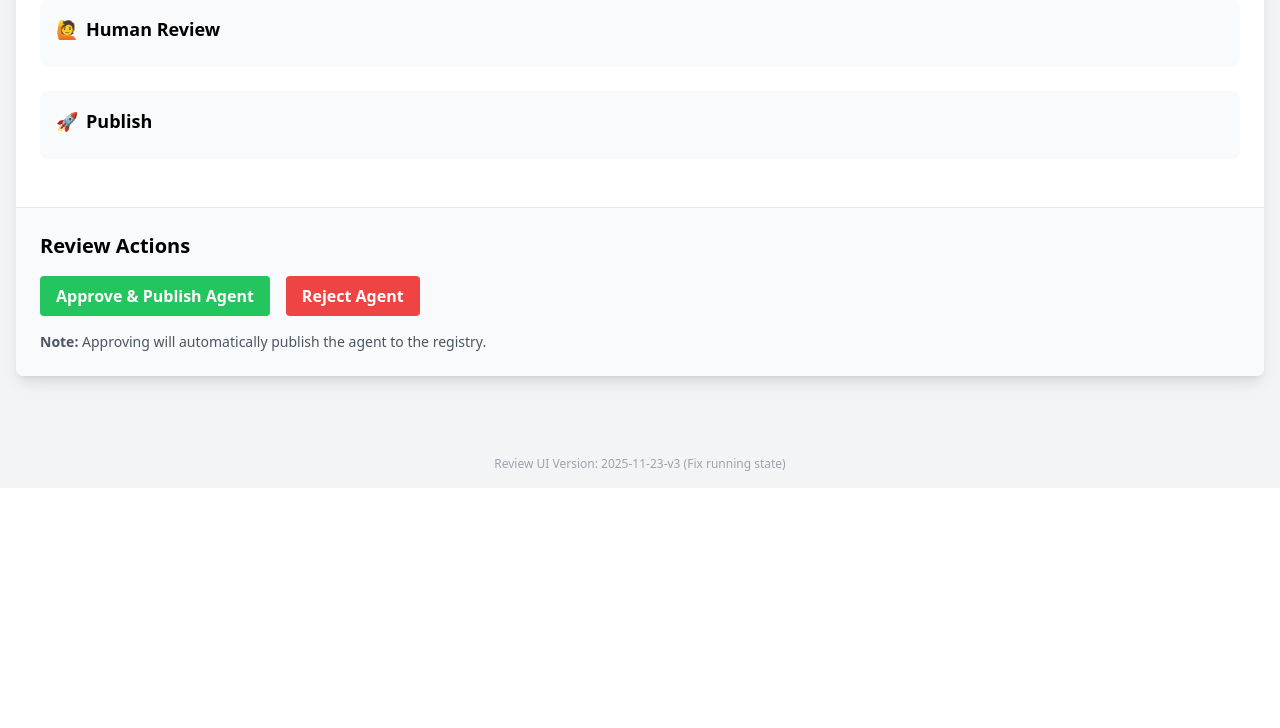
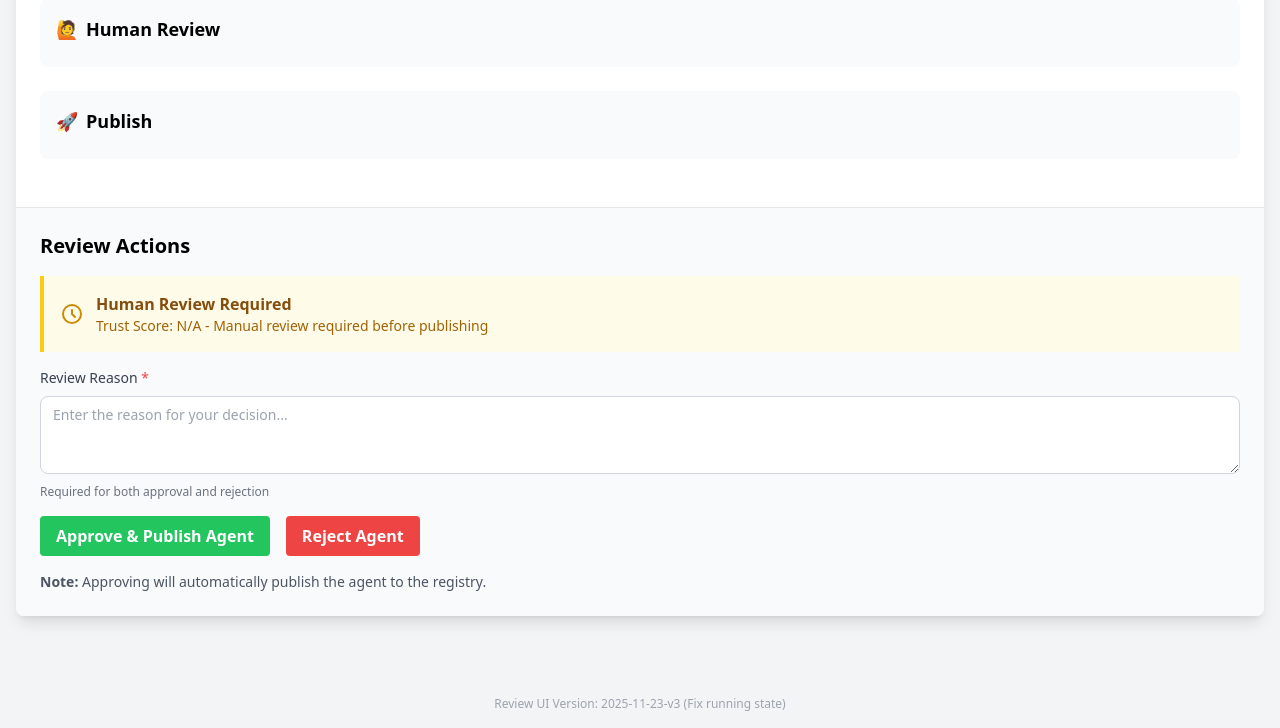
Before and after one commit to TaichiHiromatsu/secure-ai-agent-matching-platform, a FastAPI app: template trusted_agent_store/app/templates/admin/review.html in a window 1280 px wide. Shown: the part 1121-1849 px from the top of the page. Before the commit the page ends 1592 px from the top, so only its background shows below. Run offline with FastAPI, Linux system fonts and the light colour scheme; the template is opened without the code that fills it, so the values that code supplies are empty; some libraries are stand-ins or nearby versions.

Commit message:
refactor: Update translation agent behavior and admin review process
- Changed translation agent to translate immediately without confirmation and assume English as the default target language.
- Increased temperature setting for content generation to enhance variability.
- Updated admin review page to require a reason for approval/rejection, with a new alert for missing input.
- Added visual indicators for human review requirements in the admin interface.

These changes aim to streamline the translation process and improve the clarity of the review workflow.

```diff
--- a/trusted_agent_store/app/templates/admin/review.html
+++ b/trusted_agent_store/app/templates/admin/review.html
@@ -72,6 +72,26 @@
 
                 {% else %}
                 <!-- Normal Approve/Reject for Under Review -->
+                <div class="bg-yellow-50 border-l-4 border-yellow-400 p-4 mb-4">
+                    <div class="flex items-center">
+                        <svg class="w-6 h-6 text-yellow-600 mr-3 flex-shrink-0" fill="none" stroke="currentColor" viewBox="0 0 24 24">
+                            <path stroke-linecap="round" stroke-linejoin="round" stroke-width="2" d="M12 8v4l3 3m6-3a9 9 0 11-18 0 9 9 0 0118 0z"></path>
+                        </svg>
+                        <div>
+                            <p class="font-bold text-yellow-800">Human Review Required</p>
+                            <p class="text-sm text-yellow-700">Trust Score: {{ submission.trust_score or 'N/A' }} - Manual review required before publishing</p>
+                        </div>
+                    </div>
+                </div>
+                <div class="mb-4">
+                    <label class="block text-sm font-medium text-gray-700 mb-2">
+                        Review Reason <span class="text-red-500">*</span>
+                    </label>
+                    <textarea id="review-reason" rows="3" required
+                        class="w-full border border-gray-300 rounded-lg px-3 py-2 text-sm focus:ring-2 focus:ring-blue-500 focus:border-blue-500"
+                        placeholder="Enter the reason for your decision..."></textarea>
+                    <p class="text-xs text-gray-500 mt-1">Required for both approval and rejection</p>
+                </div>
                 <div class="flex gap-4 mb-4">
                     <button onclick="submitDecision('approve')" class="bg-green-500 hover:bg-green-600 text-white font-bold py-2 px-4 rounded">
                         Approve & Publish Agent
@@ -91,9 +111,18 @@
 
     <script>
         async function submitDecision(action) {
+            const reasonEl = document.getElementById('review-reason');
+            const reason = reasonEl ? reasonEl.value.trim() : '';
+
+            if (!reason) {
+                alert('Please enter a reason for your decision.');
+                if (reasonEl) reasonEl.focus();
+                return;
+            }
+
             const confirmMsg = action === 'approve'
-                ? 'This will approve the agent and automatically publish it to the registry. Continue?'
-                : 'Are you sure you want to reject this agent?';
+                ? 'This will approve the agent and automatically publish it to the registry.\n\nReason: ' + reason + '\n\nContinue?'
+                : 'Are you sure you want to reject this agent?\n\nReason: ' + reason;
 
             if (!confirm(confirmMsg)) return;
 
@@ -105,7 +134,7 @@
                     },
                     body: JSON.stringify({
                         action: action,
-                        reason: "Manual review decision",
+                        reason: reason,
                         notes: "Action taken via Admin Dashboard"
                     }),
                 });
@@ -115,7 +144,7 @@
                         ? 'Agent approved and published to registry successfully!'
                         : `Agent ${action}d successfully!`;
                     alert(successMsg);
-                    window.location.href = '{{ url_prefix }}/submissions';
+                    window.location.href = '{{ url_prefix }}/';
                 } else {
                     alert('Action failed.');
                 }
--- a/trusted_agent_store/app/templates/submit.html
+++ b/trusted_agent_store/app/templates/submit.html
@@ -91,7 +91,7 @@
                             <span>営業支援（正常系テスト用）</span>
                         </div>
                         <div class="flex items-center gap-2">
-                            <span class="text-green-600">●</span>
+                            <span class="text-orange-500">●</span>
                             <code class="bg-gray-100 px-1 rounded select-all cursor-pointer" onclick="this.ownerDocument.getElementById('agent_card_url').value=this.textContent">http://localhost:8002/a2a/translation_agent/.well-known/agent-card.json</code>
                             <span>多言語翻訳</span>
                         </div>
```
Also changed, not shown: external-agents/trusted-agents/translation_agent/agent.py (+5 -7 lines).
